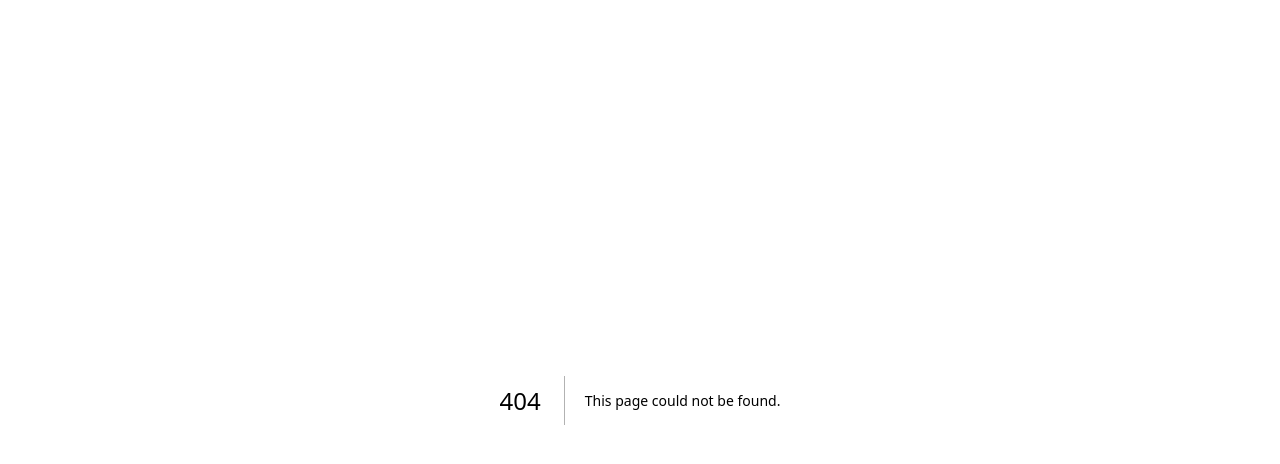
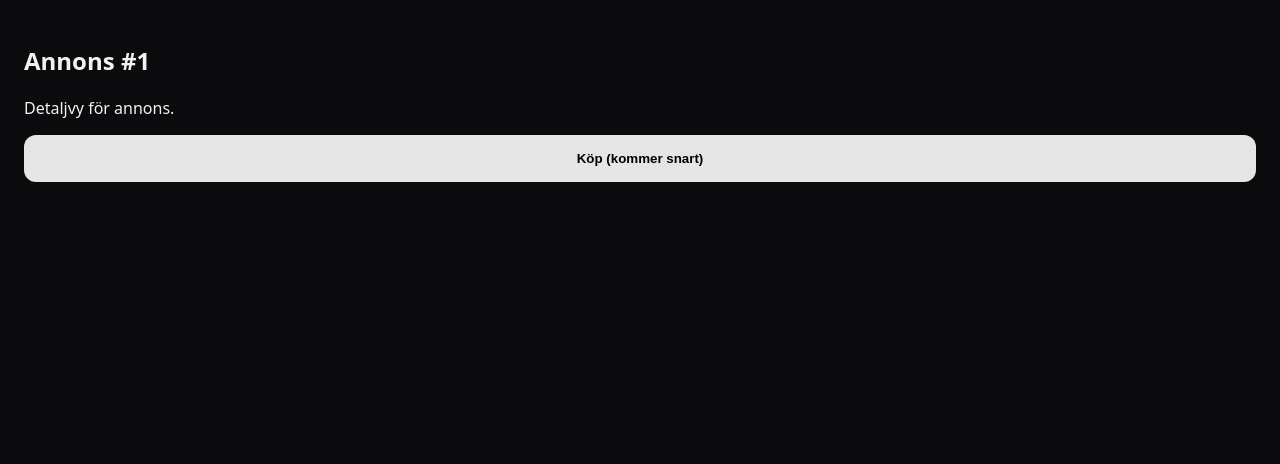
Before and after one commit to gascheckking/marketbeg-appGem, a Next.js app: page /listing/1 in a window 1280 px wide. Before the commit this address had no page. Shown: the top 464 px of the page. Built offline with nearby package versions, Linux system fonts and the light colour scheme.

Commit message:
Create page.tsx

```diff
--- /dev/null
+++ b/app/listing/[id]/page.tsx
@@ -0,0 +1,12 @@
+export default function ListingPage({ params }: { params: { id: string } }) {
+  return (
+    <main className="container">
+      <h2>Annons #{params.id}</h2>
+      <p>Detaljvy för annons.</p>
+
+      <button className="primary" disabled>
+        Köp (kommer snart)
+      </button>
+    </main>
+  );
+}
```
